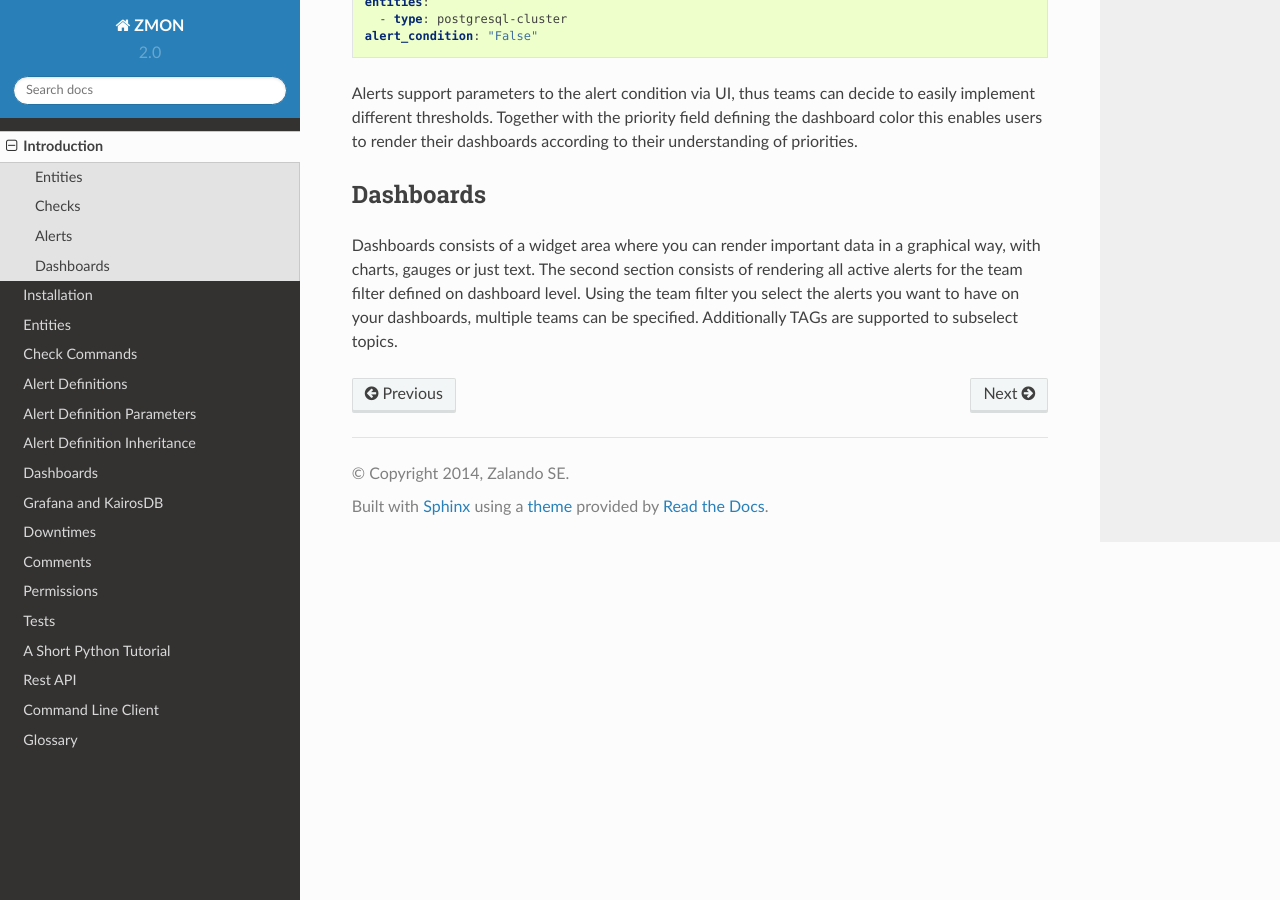
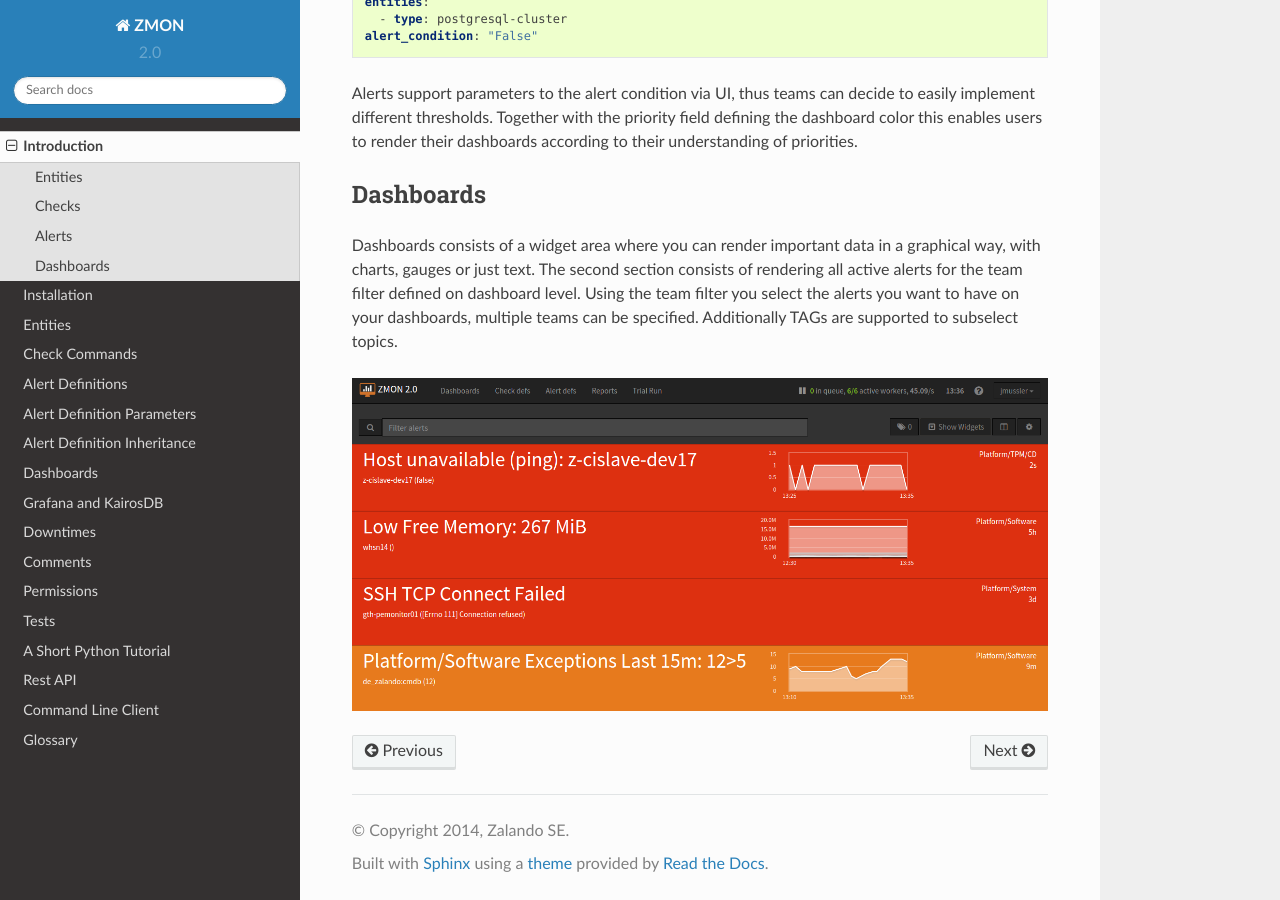
Before and after one commit to zalando-zmon/zmon-docs, a Sphinx documentation site: the page built from docs/intro.rst, in a window 1280 px wide and 900 px high, scrolled down 2690 px. Built offline with Sphinx 7.4.7 and the Read the Docs theme 2.0.0, drawn with Linux system fonts in a browser that asks for light colours; pages that are not in the unit, such as notebooks, are missing from menus.

Commit message:
Added dashboard image

```diff
--- a/docs/intro.rst
+++ b/docs/intro.rst
@@ -94,5 +94,6 @@ Dashboards
 
 Dashboards consists of a widget area where you can render important data in a graphical way, with charts, gauges or just text. The second section consists of rendering all active alerts for the team filter defined on dashboard level. Using the team filter you select the alerts you want to have on your dashboards, multiple teams can be specified. Additionally TAGs are supported to subselect topics.
 
+.. image:: images/dashboard.png
 
 .. _Python: http://www.python.org
```
Also changed, not shown: docs/images/dashboard.png (added).
